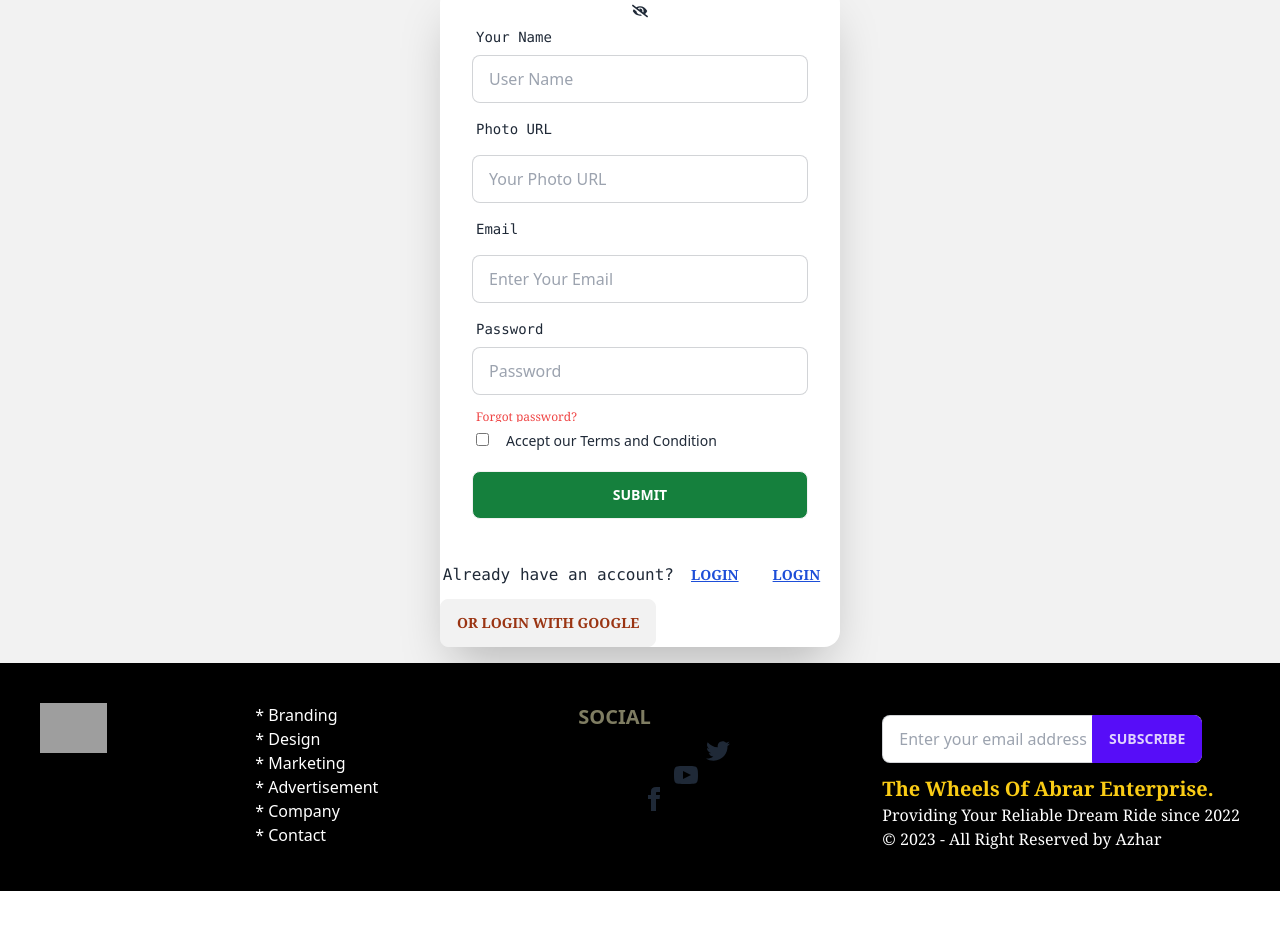
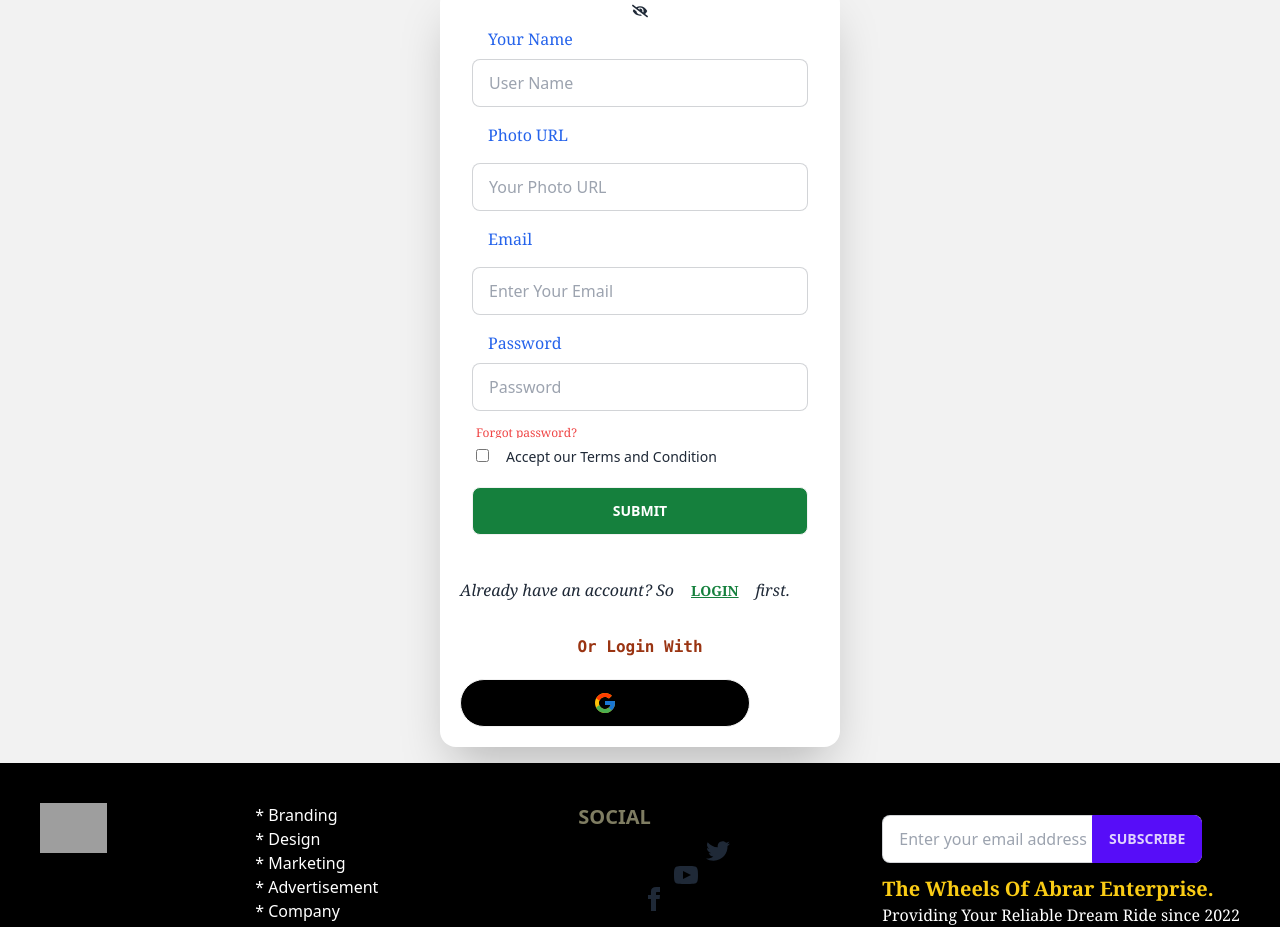
Before and after one commit to akmazhar/abrars-automobile-client, a React (Vite) app: page /register in a window 1280 px wide. Shown: the part 661-1588 px from the top of the page. Before the commit the page ends 1552 px from the top, so only its background shows below. Built offline with nearby package versions, Linux system fonts and the light colour scheme; no server answers; grey boxes are pictures that could not be loaded.

Commit message:
Added google link and designed dynamic Banner component for enhanced visual appeal

```diff
--- a/src/Pages/Login/Login.jsx
+++ b/src/Pages/Login/Login.jsx
@@ -65,7 +65,7 @@ return (
         <div className="hero-content lg:flex-cols-reverse">
         <div className="w-96 h-96">
       <img src="https://i.ibb.co/gwJzscB/login.jpg" alt="" />
-      <button className="btn btn-primary">Login</button>
+      <button className="btn"><img className="w- h-32" src="https://i.ibb.co/q78mzCW/Screenshot-2023-10-24-121543.png" alt="" /></button>
 
 
       </div>
@@ -76,13 +76,13 @@ return (
   <div className="card flex-shrink-0 w-full max-w-lg shadow-2xl bg-base-100">
 
 
-    <form onSubmit={handleLogin} className="card-body bg-cyan-300 rounded-full">
+    <form onSubmit={handleLogin} className="card-body bg-cyan-400 rounded-full">
 
 
 
       <div className="form-control">
         <label className="label">
-          <span className="label-text ml-20 font-semibold text-yellow-800 px-5 font-mono">Email</span>
+          <span className="label-text ml-20 text-xl font-bold text-yellow-800 px-5 font-mono">Email</span>
         </label>
         <input
           type="email"
@@ -94,7 +94,7 @@ return (
   </div>
   <div className="form-control">
     <label className="label">
-      <span className="label-text ml-10 font-semibold text-yellow-800  font-mono">Password</span>
+      <span className="label-text ml-3 text-xl font-bold text-yellow-800  font-mono">Password</span>
     </label>
     <input
       type="password"
@@ -106,7 +106,7 @@ return (
     <label className="label">
 
 
-      <a onClick={handleForgetPassword} href="#" className="label-text-alt text-red-600 link link-hover">
+      <a onClick={handleForgetPassword} href="#" className="label-text-alt text-red-700 font-serif text-sm link link-hover">
 
 
 
@@ -117,25 +117,16 @@ return (
   <div className="form-control mt-6">
     <button className="btn btn-primary">Login</button>
     <p className="font-serif text-start ml-20">
-      Don't have an account?
+    <i>  Don't have an account?
 
       <Link className="font-serif" to="/register">
-        <button className="btn btn-link text-green-800 font-bold">Register</button>
+        <button className="btn btn-link text-green-700 font-bold">Register</button>
       </Link>
 
-      first.
+      first.</i>
     </p>
 
-
-
-
-
-                <p className="   font-mono py-5 font-semibold text-orange-800 text-center items-center" >Or Login With</p>
-
-
-
-
-                <p>
+<p className="   font-mono py-5 font-semibold text-orange-800 text-center items-center" >Or Login With</p> <p>
         <button onClick={handleGoogleSignIn}
           className="btn bg-black rounded-s-3xl rounded-e-3xl px-28 ml-24 py-2  text-orange-300"
         >
--- a/src/Pages/Register/Register.jsx
+++ b/src/Pages/Register/Register.jsx
@@ -7,6 +7,7 @@ import { FaEye, FaEyeSlash } from "react-icons/fa";
 import { Link } from 'react-router-dom';
 import { updateProfile } from 'firebase/auth';
 import { AuthContext } from '../../AuthProvider/AuthProvider';
+import { FcGoogle } from 'react-icons/fc';
 
 
 
@@ -93,7 +94,7 @@ setSuccess('');
             })
             .then(()=> {
                 window.location.reload();
-                // toast.success('User Created Successfully');
+                toast.success('User Created Successfully');
             })
             .catch(error => {
                 console.log(error)
@@ -123,7 +124,7 @@ setSuccess('');
     return (
         <div className="hero min-h-screen bg-base-200">
           <div className="hero-content flex-col">
-            <div>
+            <div className=''>
             <img src="https://i.ibb.co/0nWDcKC/regi.png" alt="" />
             </div>
             {/* <div className="text-left lg:text-left">
@@ -137,7 +138,7 @@ setSuccess('');
 
               <div className="form-control">
                     <label className="label">
-                      <span className="label-text font-mono">Your Name</span>
+                      <span className="label-text ml-3 text-base  text-blue-600  font-serif">Your Name</span>
                     </label>
                     <input
                       type="text"
@@ -149,7 +150,7 @@ setSuccess('');
                   </div>
 
                   <label className="label">
-                    <span className="label-text font-mono">Photo URL</span>
+                    <span className="label-text ml-3 text-base  text-blue-600  font-serif">Photo URL</span>
                   </label>
                   <input
                     type="url"
@@ -159,7 +160,7 @@ setSuccess('');
                   />
 
                   <label className="label">
-                    <span className="label-text font-mono">Email</span>
+                    <span className="label-text ml-3 text-base  text-blue-600  font-serif">Email</span>
                   </label>
                   <input
                     type="email"
@@ -171,7 +172,7 @@ setSuccess('');
 
                   <div className="form-control">
                     <label className="label">
-                      <span className="label-text font-mono">Password</span>
+                      <span className="label-text ml-3 text-base  text-blue-600  font-serif">Password</span>
                     </label>
                     <input
                       type="password"
@@ -226,28 +227,24 @@ setSuccess('');
               </form>
               {registerError && <p className="text-red-700">{registerError}</p>}
               {success && <p className="text-green-700">{success}</p>}
-              <p className="font-mono text-center">
-                Already have an account?
 
-                 <Link className="font-serif" to="/login">
-                  <button className="btn btn-link text-blue-700 font-bold">Login</button>
-                </Link>
+              <p className="font-serif text-start ml-5">
+    <i>  Already have an account? So
 
-                <Link className="font-serif" to="/login">
-                  <button className="btn btn-link text-blue-700 font-bold">Login</button>
-                </Link>
-              </p>
+      <Link className="font-serif" to="/login">
+        <button className="btn btn-link text-green-700 font-bold">Login</button>
+      </Link>
 
+    first.</i>
+    </p>
 
-               <p>
-                <button
-                  onClick={handleGoogleSignIn}
-                  className="btn font-serif font-semibold text-orange-800 text-sm text-center"
-                >
-                  Or Login With Google
-                </button>
-              </p>
-
+    <p className="   font-mono py-5 font-semibold  text-orange-800 text-center items-center" >Or Login With</p> <p>
+        <button onClick={handleGoogleSignIn}
+          className="btn bg-black rounded-s-3xl mb-5 rounded-e-3xl px-32 ml-5 mr-5 py-2  text-orange-300"
+        >
+          <FcGoogle className='w-8 h-6'></FcGoogle>
+        </button>
+      </p>
 
 
 
```
